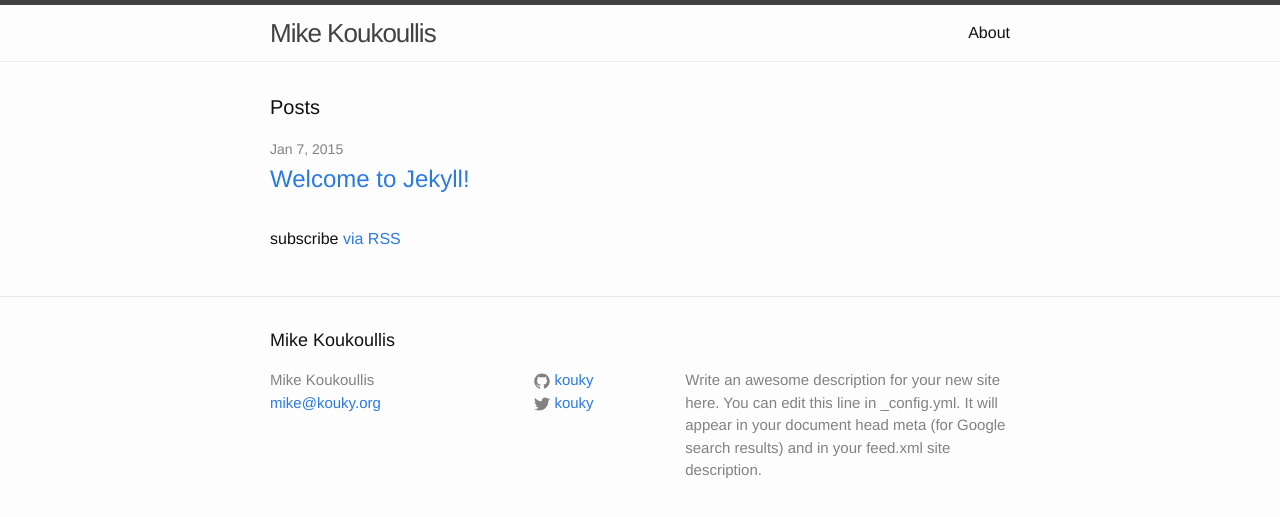
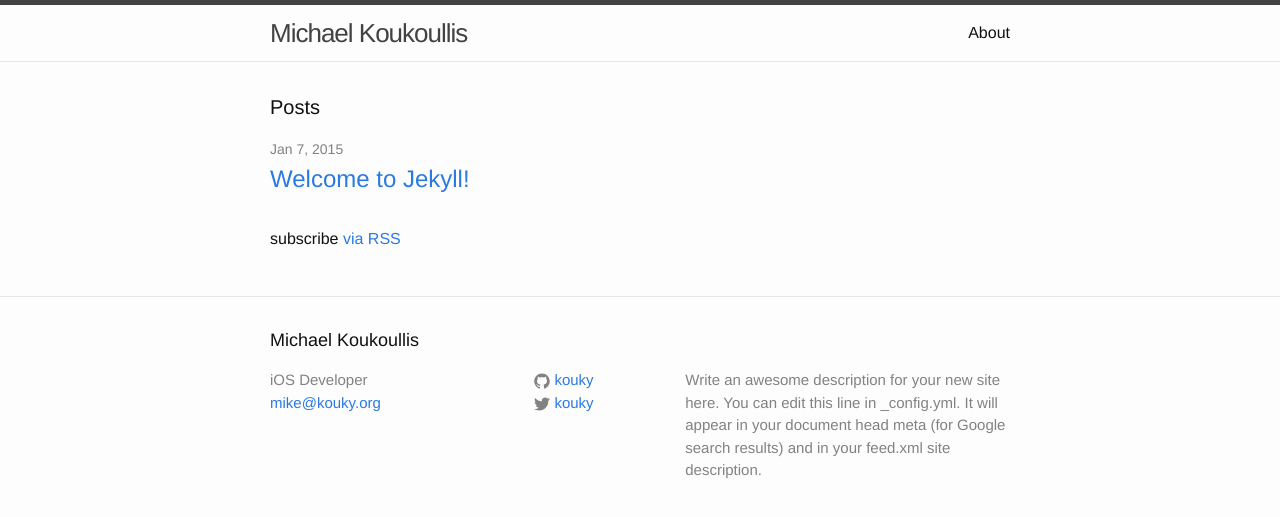
Before and after one commit to kouky/kouky.github.io, a Jekyll site: the page built from index.html, in a window 1280 px wide. Shown: the top 517 px of the page. Built offline with Jekyll 4.4.1, drawn with Linux system fonts in a browser that asks for light colours.

Commit message:
Update site footer

```diff
--- a/_config.yml
+++ b/_config.yml
@@ -1,5 +1,6 @@
 # Site settings
-title: Mike Koukoullis
+title: Michael Koukoullis
+role:  iOS Developer
 email: mike@kouky.org
 description: > # this means to ignore newlines until "baseurl:"
   Write an awesome description for your new site here. You can edit this
--- a/_includes/footer.html
+++ b/_includes/footer.html
@@ -7,7 +7,7 @@
     <div class="footer-col-wrapper">
       <div class="footer-col  footer-col-1">
         <ul class="contact-list">
-          <li>{{ site.title }}</li>
+          <li>{{ site.role }}</li>
           <li><a href="mailto:{{ site.email }}">{{ site.email }}</a></li>
         </ul>
       </div>
```
